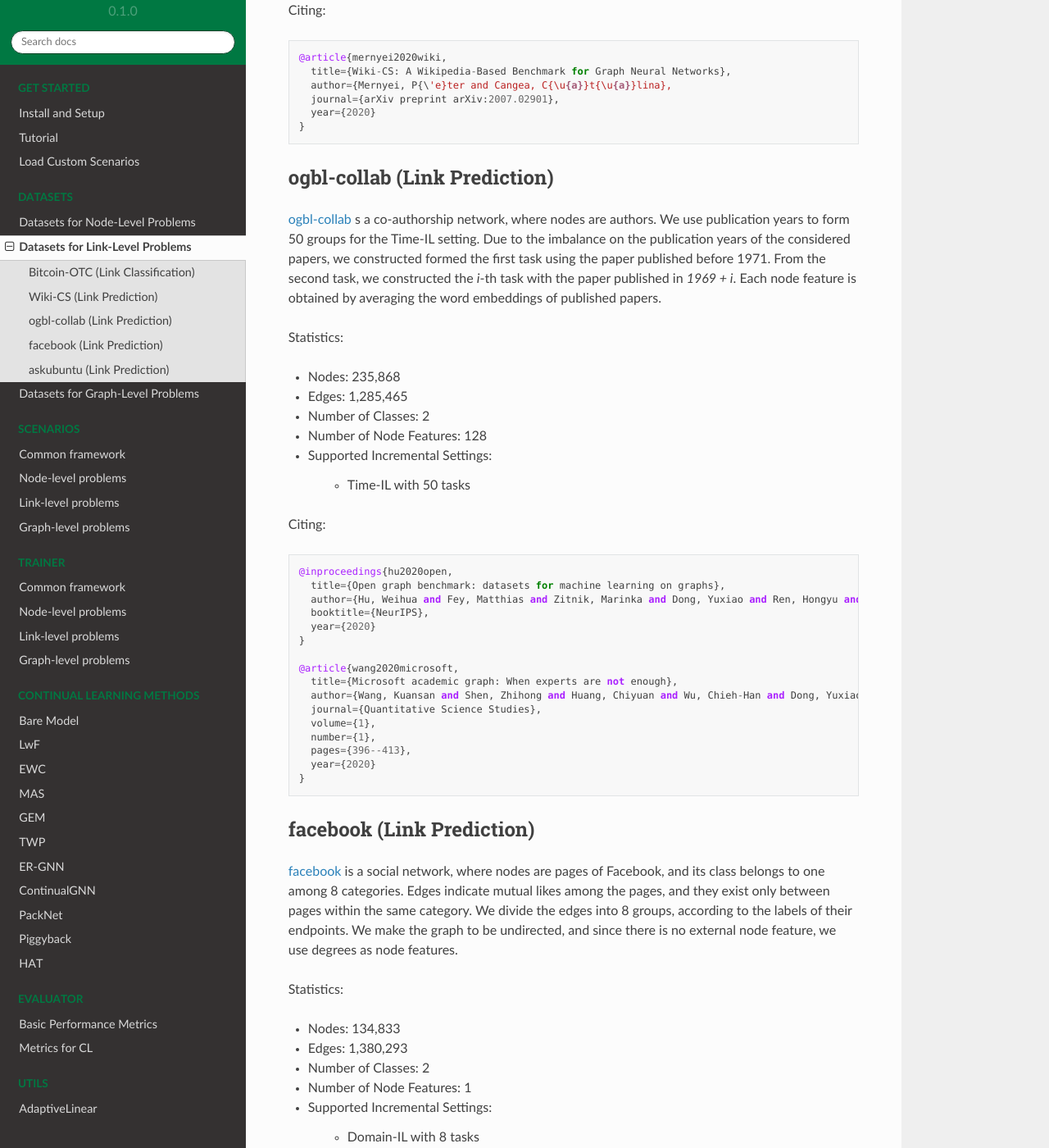
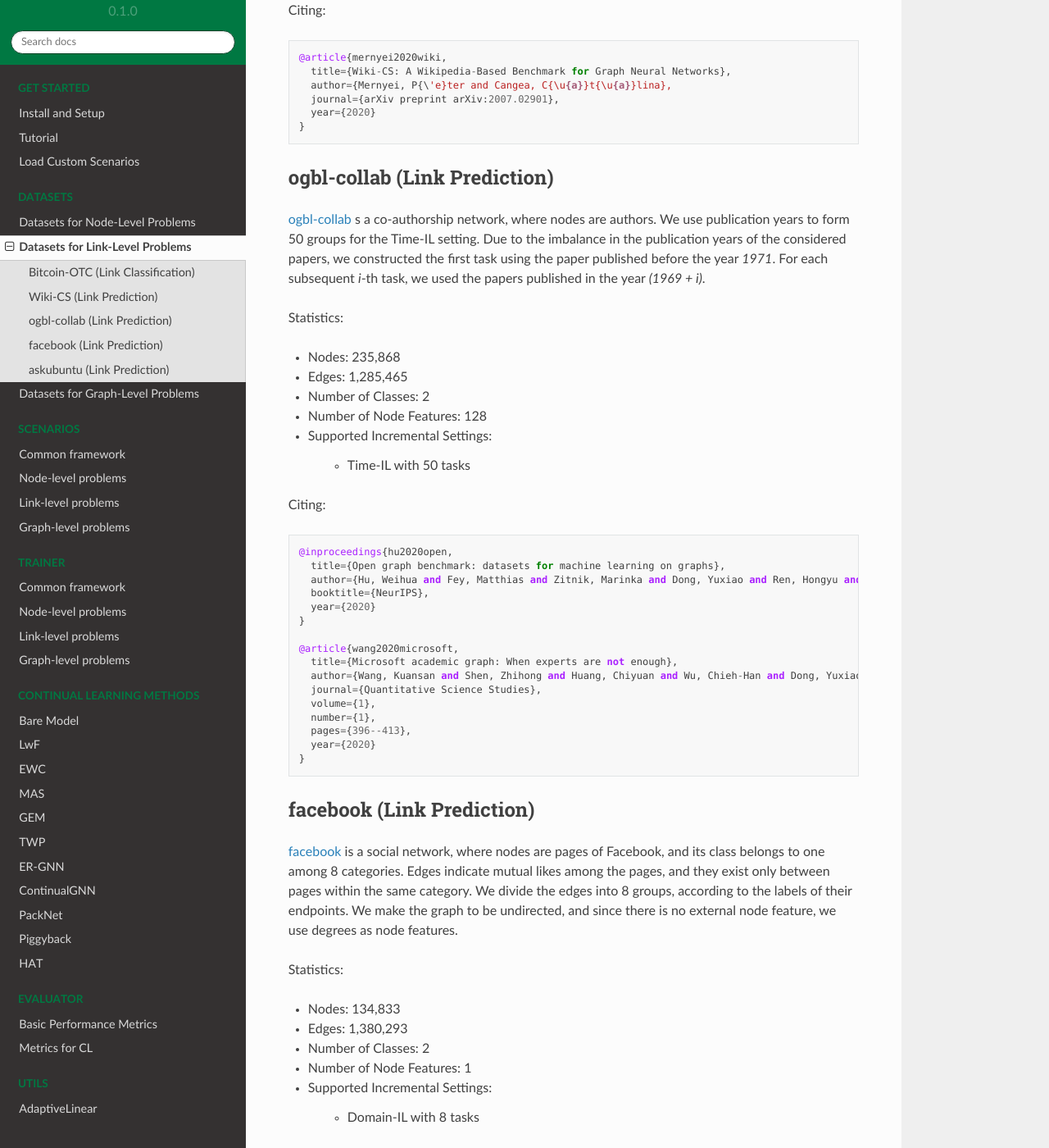
Before and after one commit to ShinhwanKang/BeGin, a Sphinx documentation site: the page built from docs/010/link_dataset.rst, in a window 1280 px wide and 1400 px high, scrolled down 1379 px. Shown: the whole window at 82% size. Built offline with Sphinx 7.4.7 and the Read the Docs theme 2.0.0, drawn with Linux system fonts in a browser that asks for light colours; some of the changed text lies outside the part shown.

Commit message:
Update link_dataset.rst

```diff
--- a/docs/010/link_dataset.rst
+++ b/docs/010/link_dataset.rst
@@ -77,8 +77,7 @@ ogbl-collab (Link Prediction)
 ------------------------------
 
 `ogbl-collab <https://ogb.stanford.edu/docs/linkprop/#ogbl-collab>`_ s a co-authorship network, where nodes are
-authors. We use publication years to form 50 groups for the Time-IL setting. Due to the imbalance on the publication years of the considered papers, we constructed formed the first task using the paper published before 1971. From the second task, we constructed the `i`-th task with the paper published in `1969 + i`.
-Each node feature is obtained by averaging the word embeddings of published papers.
+authors. We use publication years to form 50 groups for the Time-IL setting. Due to the imbalance in the publication years of the considered papers, we constructed the first task using the paper published before the year `1971`. For each subsequent `i`-th task, we used the papers published in the year `(1969 + i)`.
 
 Statistics:
 
@@ -147,7 +146,7 @@ askubuntu (Link Prediction)
 ------------------------------
 
 Nodes in `askubuntu <http://snap.stanford.edu/data/sx-askubuntu.html>`_ are users of askubuntu, and edges indicate there is interaction between the
-users. The edges are divided into 69 groups according to the timestamps for Time-IL. Specifically, we constructed the tasks with the papers published in the same month. We make the graph to be undirected, and since there is no external node feature, we use degrees as node features.
+users. The edges are divided into 69 groups according to the timestamps for Time-IL. Specifically, we used the interactions occurring within the same month to form each task. We make the graph to be undirected, and since there is no external node feature, we use degrees as node features.
 
 Statistics:
 
```
